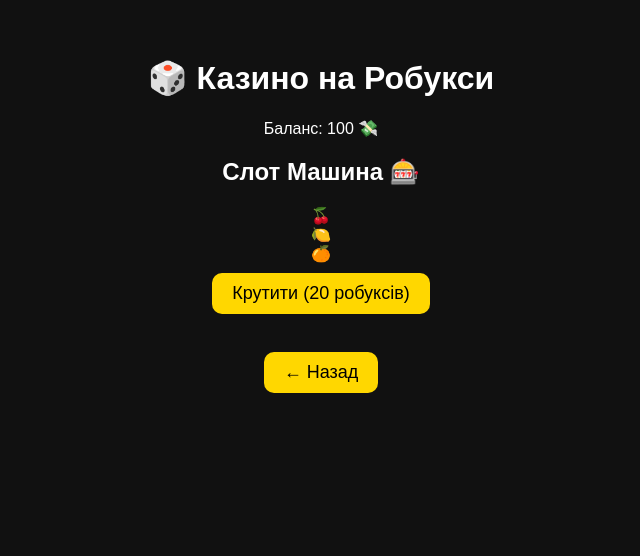
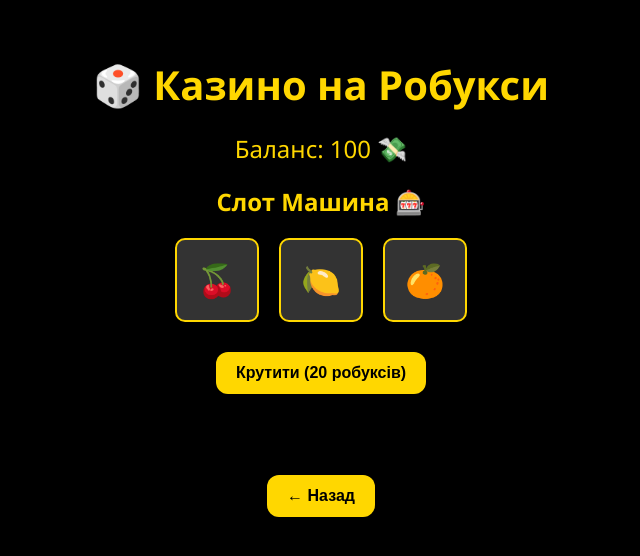
Before and after one commit to yrmr1/MANGO_PHONK_CASINO, a plain HTML site: page index.html in a window 1280 px wide. Both pictures are taken after a click on the button "Слоти". Shown: the whole page, without its empty margins (319-959 px from the left). Drawn offline with Linux system fonts and the light colour scheme.

Commit message:
стайл

```diff
--- a/style.css
+++ b/style.css
@@ -1,69 +1,50 @@
 body {
-  font-family: Arial, sans-serif;
-  background-color: #111;
-  color: #fff;
+  font-family: 'Segoe UI', sans-serif;
+  background-color: #000;
+  color: #FFD700;
   text-align: center;
-  padding-top: 30px;
+  padding: 30px;
+  margin: 0;
+}
+
+h1 {
+  font-size: 2.5em;
+  margin-bottom: 10px;
 }
 
 button {
-  padding: 10px 20px;
-  font-size: 18px;
-  background: gold;
+  padding: 12px 20px;
+  margin: 10px;
+  border: none;
+  border-radius: 12px;
+  background-color: #FFD700;
   color: #000;
-  border: none;
-  border-radius: 10px;
-  margin: 10px;
+  font-weight: bold;
+  font-size: 1em;
   cursor: pointer;
-  transition: transform 0.2s ease, background 0.3s ease;
+  transition: transform 0.2s ease;
 }
 
 button:hover {
-  background: orange;
-  transform: scale(1.05);
-  animation: pulse 1s infinite;
+  transform: scale(1.08);
+}
+
+input[type="number"] {
+  padding: 10px;
+  border-radius: 8px;
+  border: none;
+  width: 100px;
+  font-size: 1em;
 }
 
 .hidden {
   display: none;
 }
 
-.slot-machine {
-  display: flex;
-  justify-content: center;
+.balance {
+  font-size: 1.5em;
   margin: 20px 0;
-}
-
-.slot {
-  font-size: 50px;
-  background: #fff;
-  color: #000;
-  padding: 20px;
-  margin: 0 10px;
-  border-radius: 10px;
-  width: 60px;
-  height: 60px;
-  animation: slotSpin 0.4s ease;
-}
-
-.header {
-  margin-bottom: 20px;
-  animation: fadeIn 1s ease;
-}
-
-.game {
-  margin-top: 20px;
-  animation: fadeIn 0.8s ease;
-}
-
-@keyframes fadeIn {
-  from { opacity: 0; transform: translateY(-10px); }
-  to { opacity: 1; transform: translateY(0); }
-}
-
-@keyframes slotSpin {
-  0% { transform: rotateX(0deg); }
-  100% { transform: rotateX(360deg); }
+  animation: pulse 2s infinite;
 }
 
 @keyframes pulse {
@@ -72,7 +53,48 @@ button:hover {
   100% { transform: scale(1); }
 }
 
-@keyframes flashWin {
-  0%, 100% { color: gold; transform: scale(1); }
-  50% { color: #fff; transform: scale(1.3); }
+.result {
+  font-weight: bold;
+  font-size: 1.2em;
+  margin-top: 15px;
+  min-height: 24px;
+  transition: color 0.5s;
 }
+
+.slot-container {
+  display: flex;
+  justify-content: center;
+  margin: 20px 0;
+}
+
+.reel {
+  width: 80px;
+  height: 80px;
+  margin: 0 10px;
+  font-size: 2em;
+  background-color: #333;
+  border: 2px solid #FFD700;
+  border-radius: 10px;
+  display: flex;
+  justify-content: center;
+  align-items: center;
+  animation: spin 1s ease-in-out;
+}
+
+@keyframes spin {
+  0% { transform: rotateX(0deg); }
+  100% { transform: rotateX(360deg); }
+}
+
+#robuxSplash {
+  position: fixed;
+  top: 50%;
+  left: 50%;
+  transform: translate(-50%, -50%);
+  font-size: 3em;
+  font-weight: bold;
+  color: #FFD700;
+  pointer-events: none;
+  z-index: 9999;
+  opacity: 0;
+}
```
